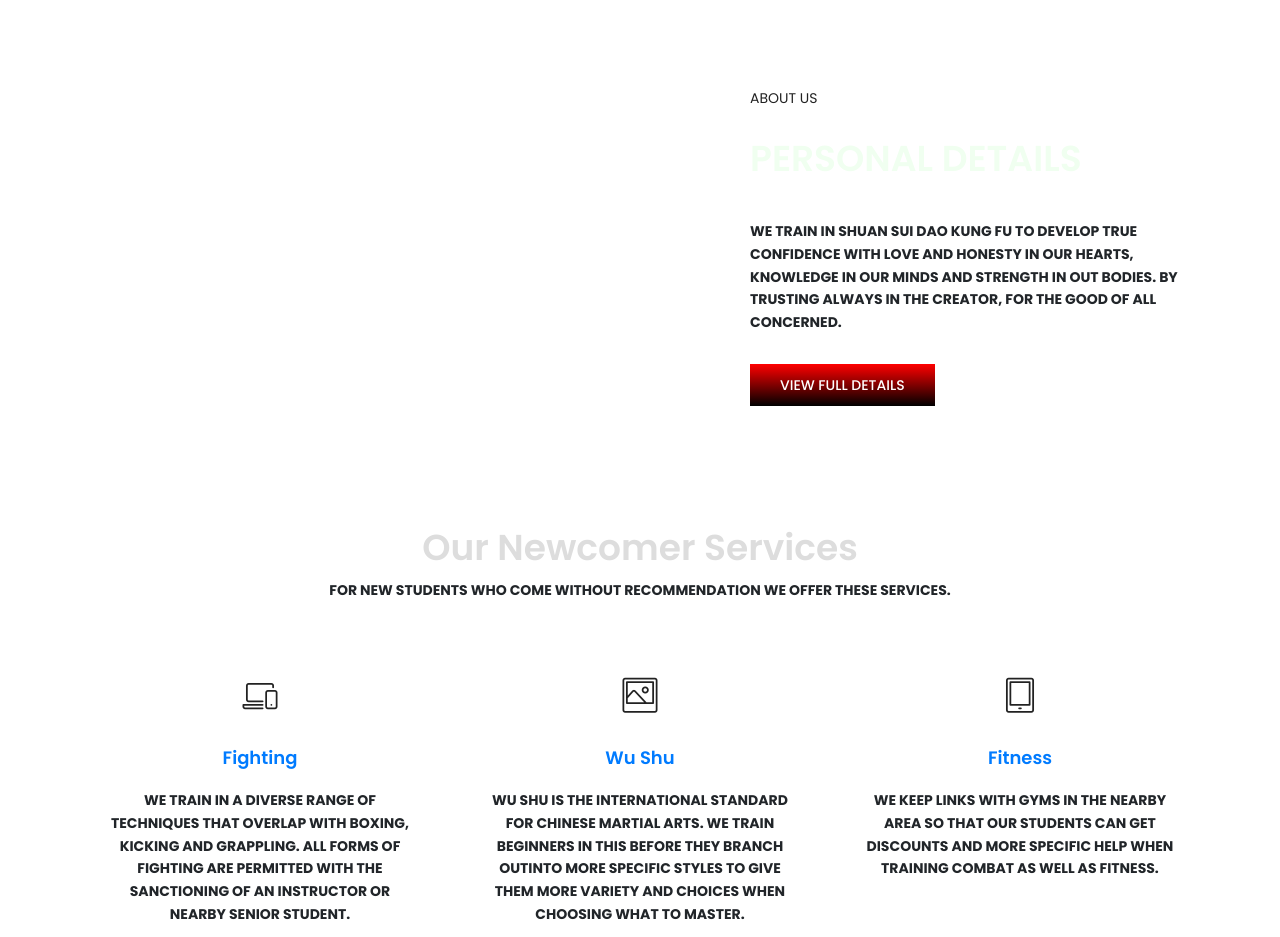
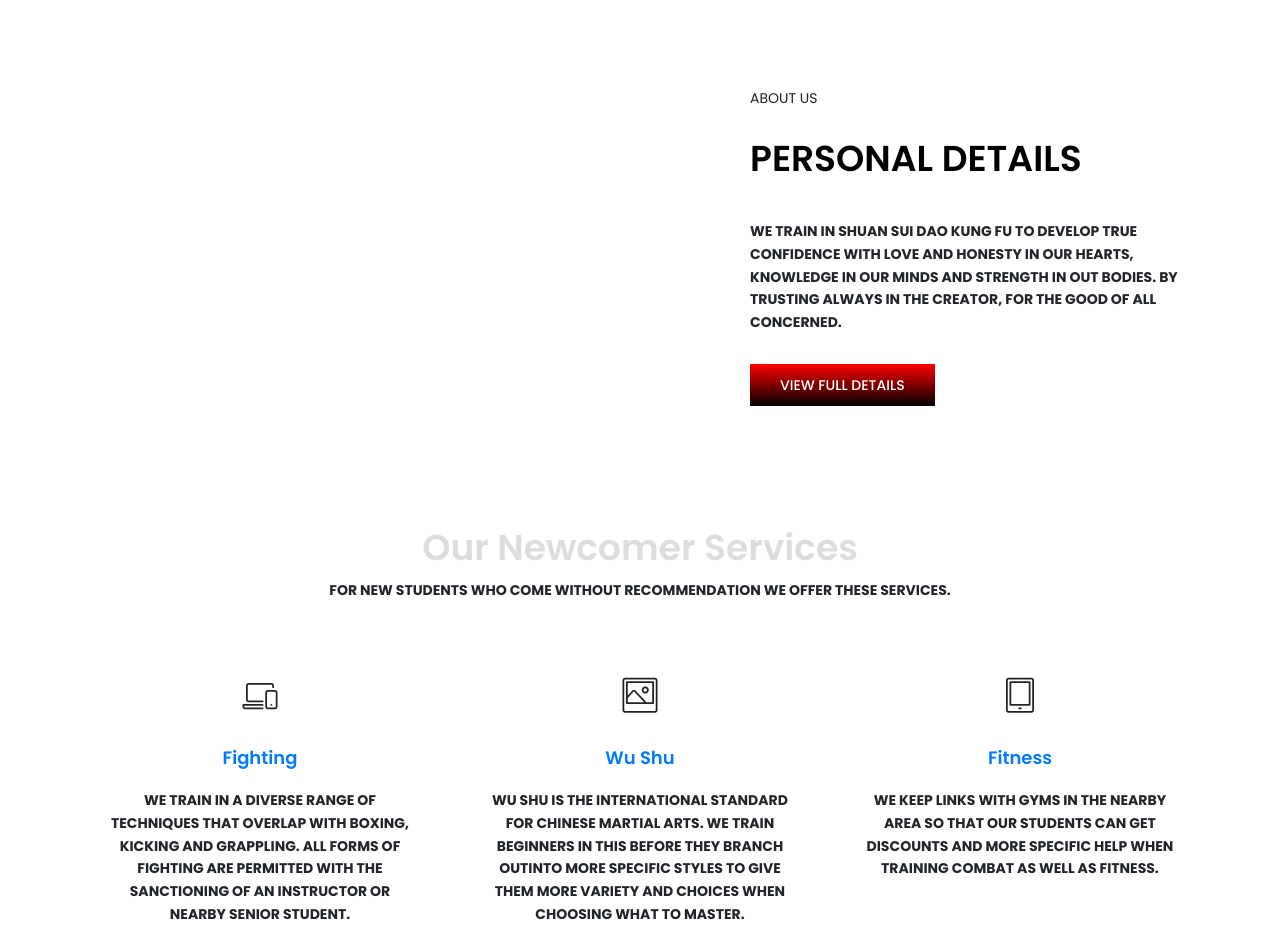
Before and after one commit to wustyle/Dhamma-Tao-Website, a plain HTML site: page index.html in a window 1280 px wide. Shown: the part 780-1717 px from the top of the page. Drawn offline with nearby package versions, Linux system fonts and the light colour scheme; some packages are replaced by stand-ins of ours.

Commit message:
Update index.html

```diff
--- a/index.html
+++ b/index.html
@@ -101,7 +101,7 @@
 						</div>
 						<div class="col-lg-5 col-md-6 vision-history-right">
 							<h6>About Us</h6>
-							<h1 class="text-uppercase" style="color: honeydew;">Personal Details</h1>
+							<h1 class="text-uppercase">Personal Details</h1>
 							<p>
 								We Train in Shuan Sui Dao Kung fu to Develop True confidence with love and Honesty in our Hearts, Knowledge in our Minds and Strength in out Bodies. By Trusting always in the Creator, for the good of all concerned.
 							</p>
```
